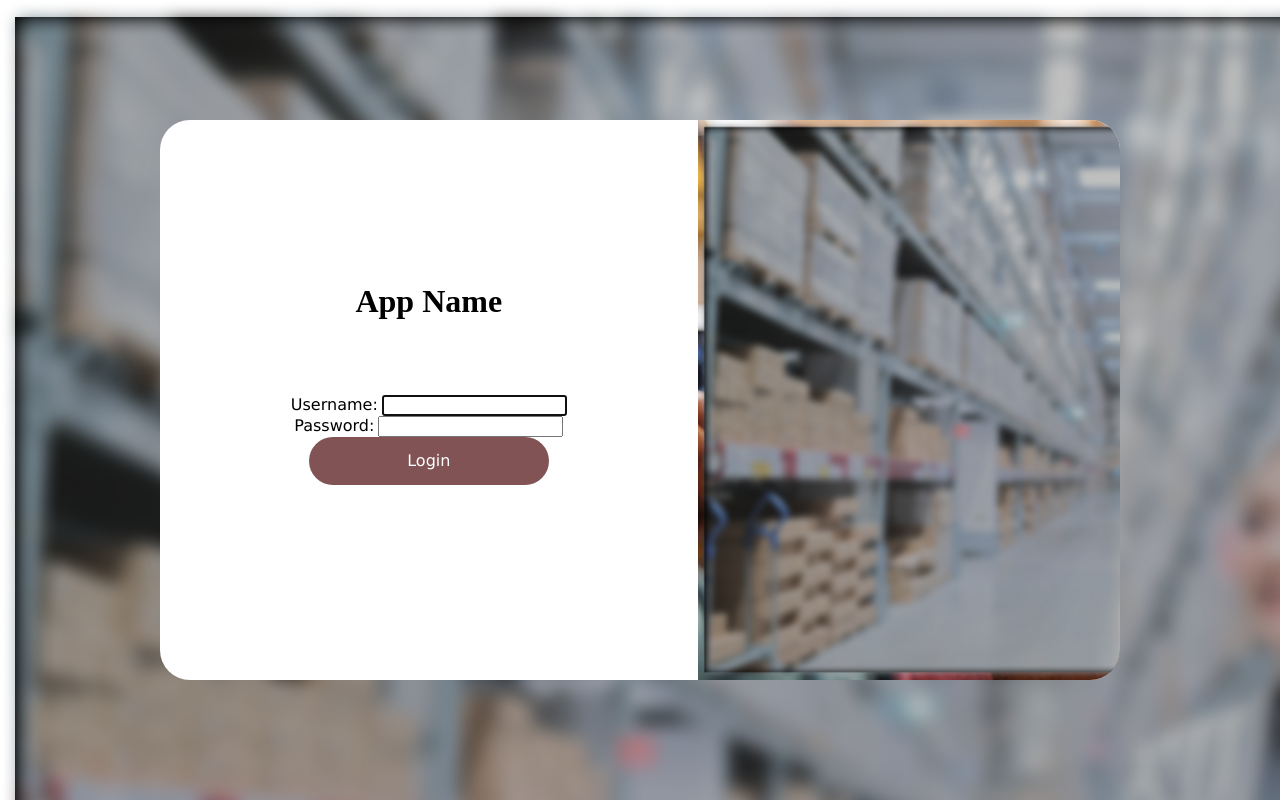
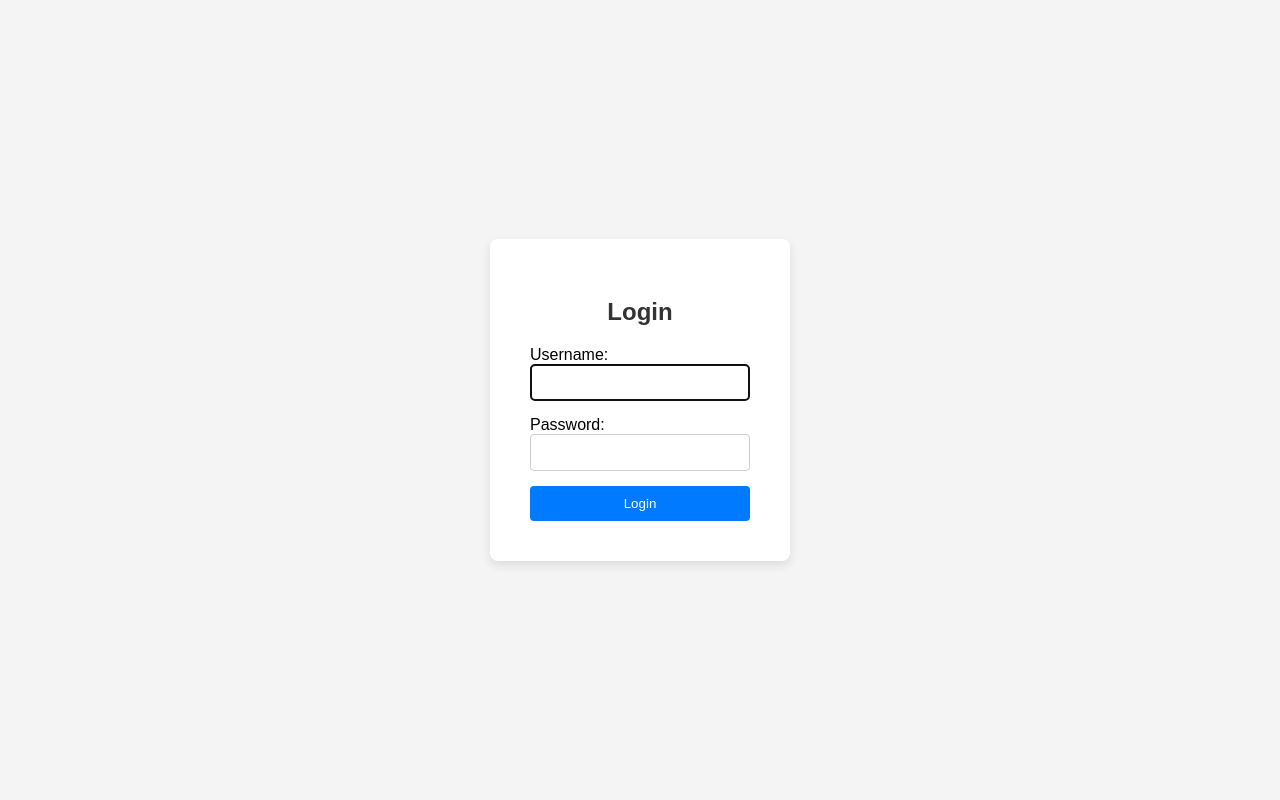
Before and after one commit to JBroook/ALL-2, a Django app: page /accounts/login/ in a window 1280 px wide. Run offline with Django 5.2, Linux system fonts and the light colour scheme.

Commit message:
Revert "Tried adding html files to website"
This reverts commit eb2bfe44f904783c56fbfcfd7cafe8a652593411.

```diff
--- a/ALLProject/ALLProject/settings.py
+++ b/ALLProject/ALLProject/settings.py
@@ -115,7 +115,7 @@ USE_TZ = True
 # Static files (CSS, JavaScript, Images)
 # https://docs.djangoproject.com/en/5.2/howto/static-files/
 
-STATIC_URL = '/static/'
+STATIC_URL = 'static/'
 
 # Default primary key field type
 # https://docs.djangoproject.com/en/5.2/ref/settings/#default-auto-field
@@ -123,7 +123,3 @@ STATIC_URL = '/static/'
 DEFAULT_AUTO_FIELD = 'django.db.models.BigAutoField'
 
 LOGIN_REDIRECT_URL = '/'
-
-STATICFILES_DIRS = [
-    BASE_DIR / "static"
-]
--- a/ALLProject/static/css/index.css
+++ /dev/null
@@ -1,63 +0,0 @@
-@media only screen and (max-width: 1920px) {
-    body {
-        margin: 0%;
-        background-image: url(assets/warehouse-1.jpg);
-    }
-
-    #form-container {
-        position: absolute;
-        place-self: anchor-center;
-        width: 75%;
-        height: 70%;
-        display: flex;
-        background-color: white;
-        border-radius: 30px;
-        overflow: hidden;
-    }
-
-    #form-left {
-        width: 56%;
-        height: auto;
-        aspect-ratio: 1/3;
-        align-content: center;
-        justify-items: anchor-center;
-    }
-
-    #form-right {
-        display: inherit;
-        width: 44%;
-        aspect-ratio: 2/3;
-        flex-shrink: 0;
-        background-image: url(assets/warehouse-2.jpg);
-        background-position-y: center;
-    }
-
-    #loginForm {
-        margin: auto;
-        padding: 10%;
-        text-align: center;
-    }
-
-    label{
-        color: #000;
-        text-align: center;
-        font-family: Verdana, Geneva, Tahoma, sans-serif;
-        font-size: 16px;
-        font-style: normal;
-        font-weight: 400;
-        line-height: normal;
-    }
-
-    #submit-Bttn {
-        width: 15em;
-        height: 3em;
-        flex-shrink: 0;
-        text-align: center;
-        color: white;
-        font-family: Verdana, Geneva, Tahoma, sans-serif;
-        font-size: 16px;
-        border-radius: 50px;
-        border-style: none;
-        background: #815355;
-    }
-}
--- a/ALLProject/templates/registration/login.html
+++ b/ALLProject/templates/registration/login.html
@@ -1,27 +1,78 @@
-{% load static %}
 <!DOCTYPE html>
-<html>
-    <link rel = "stylesheet" href="{% static 'css/index.css' %}">
-    <title>
-      {% block title %}
-        User Login
-      {% endblock title %}
-    </title>
-    <body>
-        <div id="form-container">
-            <div id="form-left">
-                {% block content %}
-                    <h1>App Name</h1>
-                    <form method="post" id="loginForm">
-                        {% csrf_token%}
-                        {{form}}
-                        <input type="submit" value="Login" id="submit-Bttn">
-                    </form>
-                {% endblock %}
-            </div>
-            <div id="form-right">
-                <img src="{% static 'images/warehouse-1.jpg' %}" alt="warehouse-1.jpg">
-            </div>
-        </div>
-    </body>
+<html lang="en">
+<head>
+  <meta charset="UTF-8">
+  <title>Login Page</title>
+  <style>
+    * {
+      box-sizing: border-box;
+      font-family: Arial, sans-serif;
+    }
+
+    body {
+      margin: 0;
+      padding: 0;
+      background: #f4f4f4;
+      display: flex;
+      justify-content: center;
+      align-items: center;
+      height: 100vh;
+    }
+
+    .login-container {
+      background: #fff;
+      padding: 40px;
+      border-radius: 8px;
+      box-shadow: 0 4px 10px rgba(0,0,0,0.1);
+      width: 300px;
+    }
+
+    .login-container h2 {
+      margin-bottom: 20px;
+      text-align: center;
+      color: #333;
+    }
+
+    .login-container input[type="text"],
+    .login-container input[type="password"] {
+      width: 100%;
+      padding: 10px;
+      margin-bottom: 15px;
+      border: 1px solid #ccc;
+      border-radius: 4px;
+    }
+
+    .login-container button {
+      width: 100%;
+      padding: 10px;
+      background-color: #007bff;
+      color: white;
+      border: none;
+      border-radius: 4px;
+      cursor: pointer;
+    }
+
+    .login-container button:hover {
+      background-color: #0056b3;
+    }
+
+    .login-container .forgot {
+      text-align: right;
+      font-size: 0.9em;
+      margin-top: 10px;
+    }
+  </style>
+</head>
+<body>
+
+  <div class="login-container">
+    <h2>Login</h2>
+    <form method="POST">
+        {% csrf_token %}
+        {{form}}
+      <button type="submit">Login</button>
+    </form>
+  </div>
+
+</body>
 </html>
```
Also changed, not shown: ALLProject/db.sqlite3, ALLProject/static/images/warehouse-1.jpg (deleted), ALLProject/static/images/warehouse-2.jpg (deleted).
